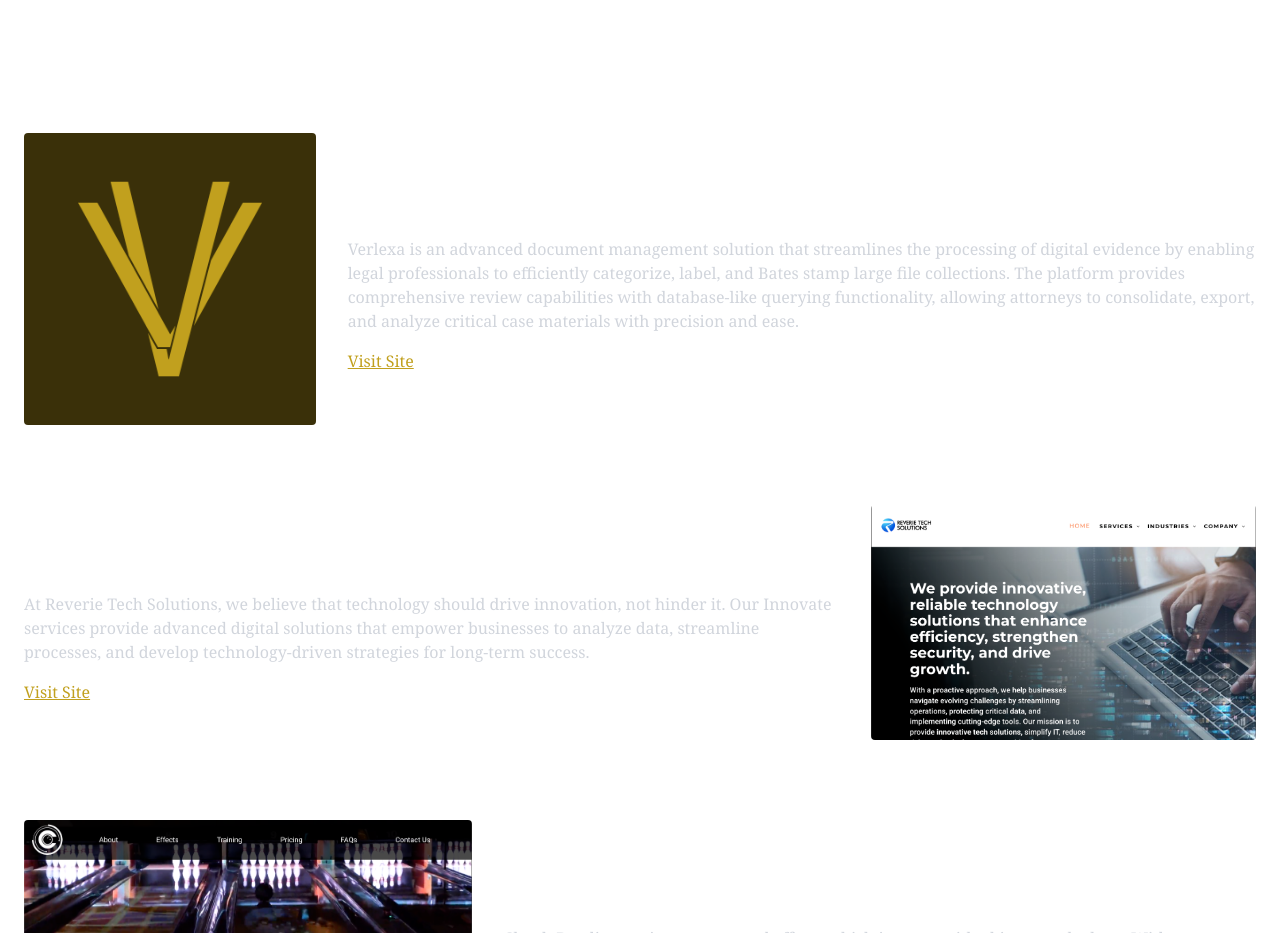
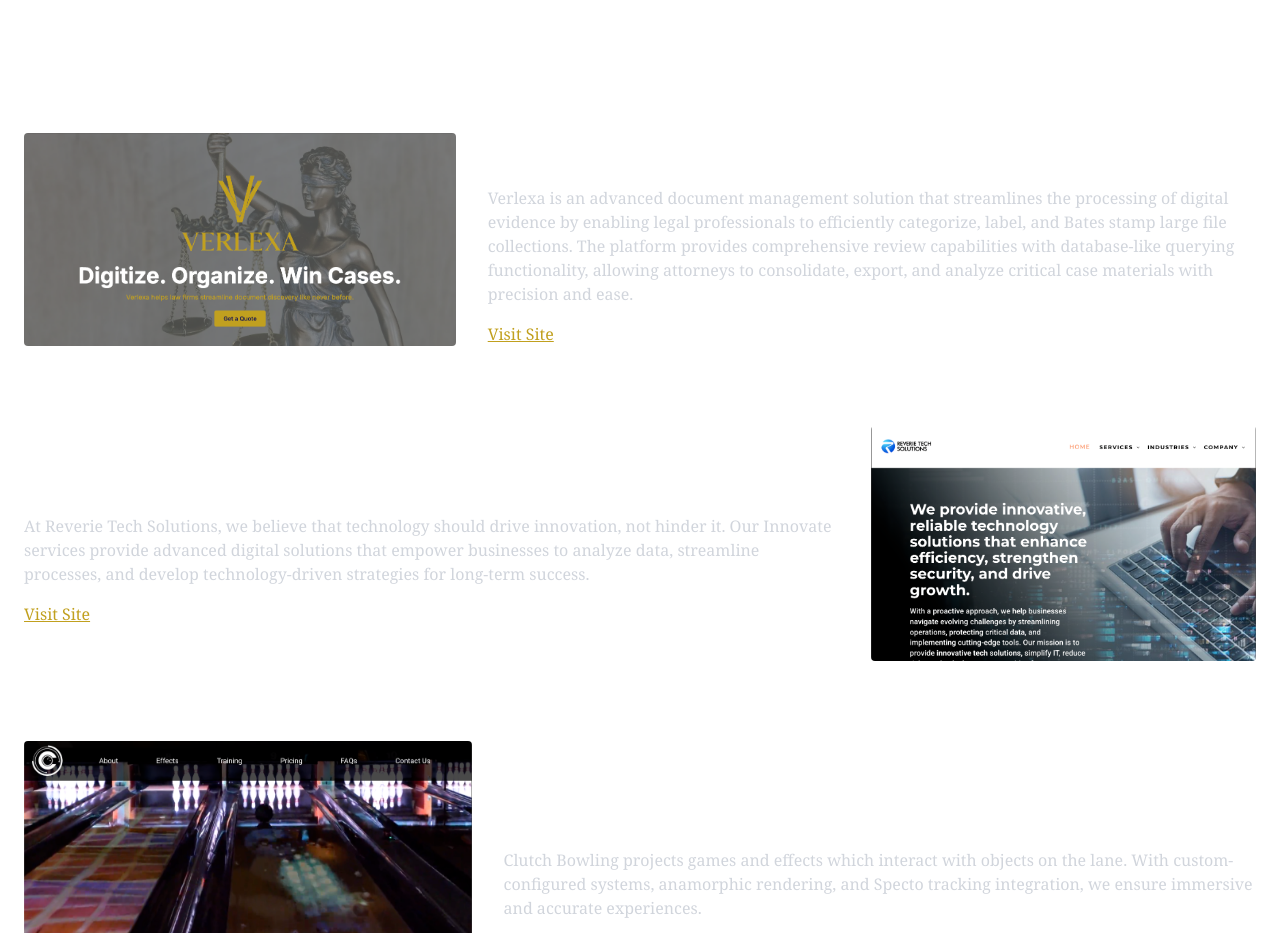
Before and after one commit to Sam-Melius/tangent, a Next.js app: page / in a window 1280 px wide. Shown: the part 880-1813 px from the top of the page. Built offline with nearby package versions, Linux system fonts and the light colour scheme.

Commit message:
added verlexa thumbnail

```diff
--- a/src/app/page.tsx
+++ b/src/app/page.tsx
@@ -67,7 +67,7 @@
 
   <div className="flex flex-col md:flex-row items-center gap-8" data-aos="fade-right">
     <a href="https://verlexa.vercel.app/" target="_blank" rel="noopener noreferrer">
-      <Image src="/color1-white_icon_dark_background.png" alt="Verlexa" width={1000} height={300} className="rounded cursor-pointer" />
+      <Image src="/VerlexaThumbnail.png" alt="Verlexa" width={1750} height={300} className="rounded cursor-pointer" />
     </a>
     <div>
       <h3 className="text-3xl font-semibold">Verlexa</h3>
```
Also changed, not shown: public/VerlexaThumbnail.png (added).
